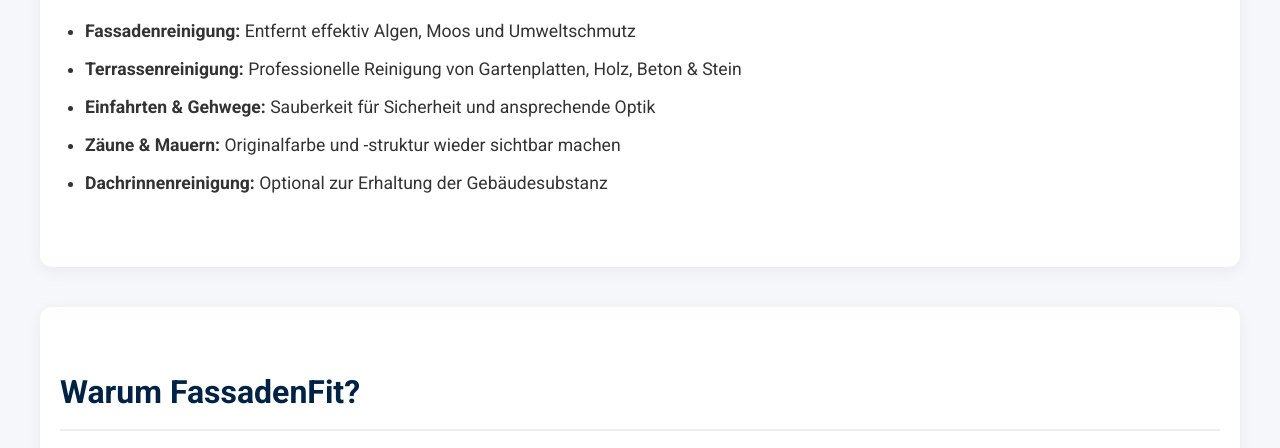
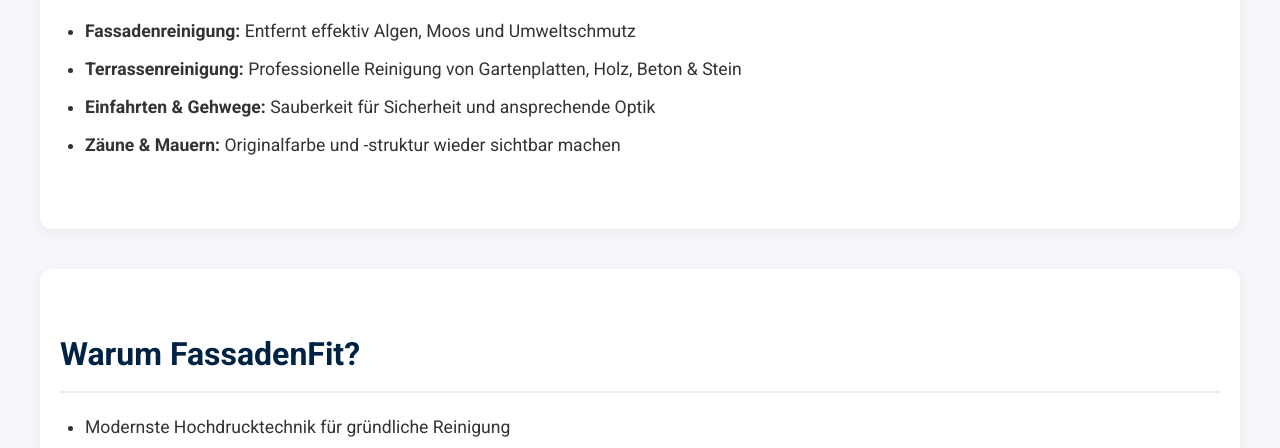
Before and after one commit to jancvs/FassadenFit, a plain HTML site: page index.html in a window 1280 px wide. Shown: the part 648-1096 px from the top of the page. Drawn offline with Linux system fonts and the light colour scheme.

Commit message:
index.html

```diff
--- a/index.html
+++ b/index.html
@@ -138,7 +138,6 @@
       <li><strong>Terrassenreinigung:</strong> Professionelle Reinigung von Gartenplatten, Holz, Beton & Stein</li>
       <li><strong>Einfahrten & Gehwege:</strong> Sauberkeit für Sicherheit und ansprechende Optik</li>
       <li><strong>Zäune & Mauern:</strong> Originalfarbe und -struktur wieder sichtbar machen</li>
-      <li><strong>Dachrinnenreinigung:</strong> Optional zur Erhaltung der Gebäudesubstanz</li>
     </ul>
   </section>
 
```
